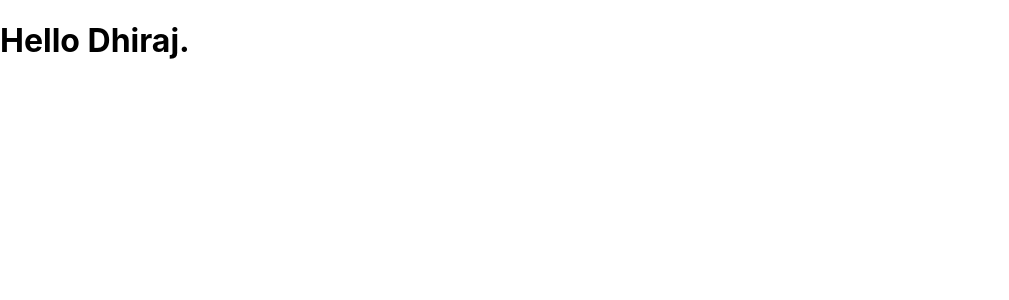
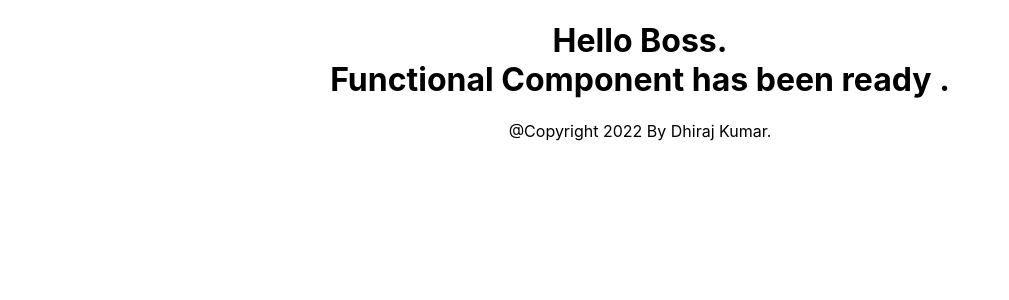
Before and after one commit to dhirajapp/React.Js, a React (Create React App) app in the folder my-app/: page / in a window 1280 px wide. Shown: the top 300 px of the page, without its empty margins (0-1009 px from the left). Built offline with nearby package versions, Linux system fonts and the light colour scheme.

Commit message:
implementation of function components ..

```diff
--- a/my-app/src/App.js
+++ b/my-app/src/App.js
@@ -1,30 +1,20 @@
 import React from 'react'
 import './App.css';
-// example of jsx
-const name=<span>Dhiraj</span>;
-var age=<span>23</span>;
-const profile=<span>Full Stack Developer.</span>;
-
-
-// example of core React Syntax.
-const newElement = React.createElement('h3',{className:'newElement'},'hello Guys. I am here.');
-
-// Components: React has a component based architecture.
- //  This lets you break down your application into small encapsulated parts which can then be composed to make more complex UI.
-
- // Two types of Components in React
- // 1. Functional Components .
- // 2. Class Components .
-
-
- //example of class  components
+import Header from './components/Header';
+import {Footer} from './components/Footer';
 
 class App extends React.Component
  {
 
   render(){
-    return <h1>Hello Dhiraj.</h1>
+    return (
+      <div className='App'>
+       <Header/>
 
+       <Footer/>
+       </div>
+
+    );
   }
  }
 
--- /dev/null
+++ b/my-app/src/components/Footer.js
@@ -0,0 +1,7 @@
+import React from "react";
+
+export const Footer = ()=>{
+ return(
+    <p>@Copyright  2022 By Dhiraj Kumar.</p>
+ );
+}
--- /dev/null
+++ b/my-app/src/components/Header.js
@@ -0,0 +1,12 @@
+import React from "react";
+
+const Header= () =>{
+    return(
+    <h1>Hello Boss.<br/>
+    Functional Component has been ready .</h1>
+
+    );
+}
+
+
+export default Header;
```
